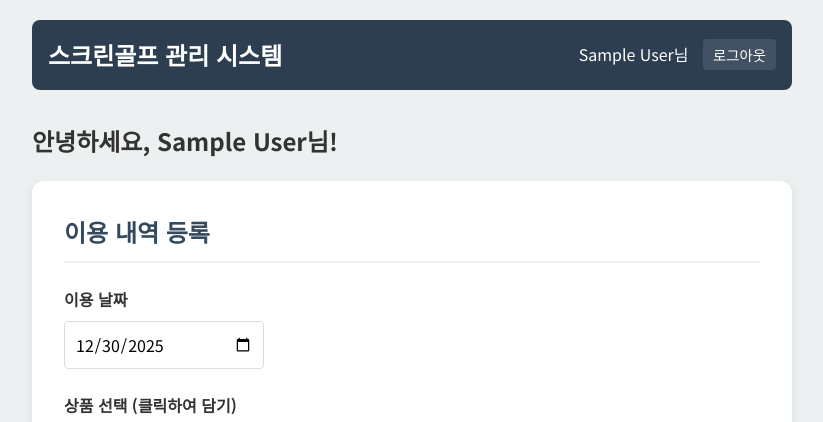
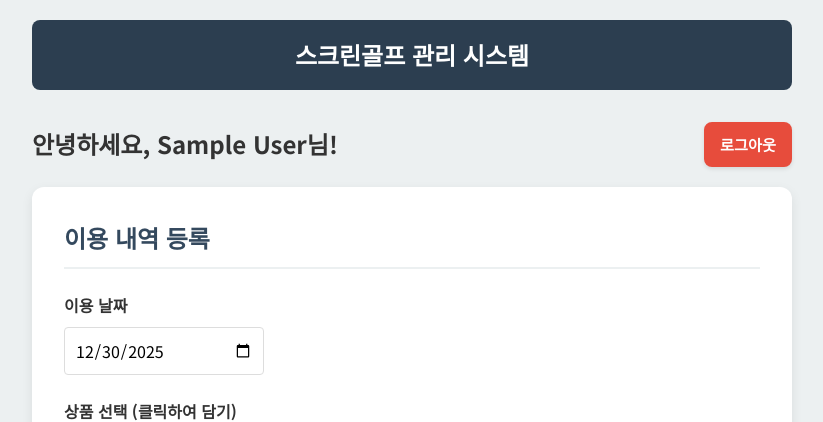
Before and after one commit to pdk3028-coder/screengolf-usage, a Flask app: page /dashboard in a window 1280 px wide. Shown: the top 422 px of the page, without its empty margins (228-1051 px from the left). Run offline with Flask 3, Linux system fonts and the light colour scheme; the visitor is signed in with stand-in values (Sample User, id 1); data that the repository does not hold is empty.

Commit message:
Cleanup dashboard CSS artifacts and finalize header layout

```diff
--- a/templates/base.html
+++ b/templates/base.html
@@ -12,17 +12,8 @@
 
 <body>
     <div class="container">
-        <header>
-            <h1><a href="/" style="color:white; text-decoration:none;">스크린골프 관리 시스템</a></h1>
-            <div class="header-links">
-                {% if session.get('user_id') %}
-                <span>{{ session['user_name'] }}님</span>
-                <a href="{{ url_for('logout') }}" class="btn-danger">로그아웃</a>
-                {% elif session.get('is_admin') %}
-                <span>관리자</span>
-                <a href="{{ url_for('logout') }}" class="btn-danger">로그아웃</a>
-                {% endif %}
-            </div>
+        <header style="justify-content: center; text-align: center;">
+            <h1 style="margin: 0;"><a href="/" style="color:white; text-decoration:none;">스크린골프 관리 시스템</a></h1>
         </header>
 
         {% with messages = get_flashed_messages(with_categories=true) %}
--- a/templates/dashboard.html
+++ b/templates/dashboard.html
@@ -1,7 +1,11 @@
 {% extends "base.html" %}
 
 {% block content %}
-<h2 style="margin-bottom: 20px;">안녕하세요, {{ name }}님!</h2>
+<div style="display: flex; justify-content: space-between; align-items: center; margin-bottom: 20px;">
+    <h2 style="margin: 0;">안녕하세요, {{ name }}님!</h2>
+    <a href="{{ url_for('logout') }}"
+        style="background-color: #e74c3c; color: white; padding: 10px 16px; border-radius: 8px; text-decoration: none; font-weight: bold; font-size: 0.95rem; box-shadow: 0 2px 4px rgba(0,0,0,0.1);">로그아웃</a>
+</div>
 
 <div class="card">
     <h2>이용 내역 등록</h2>
```
